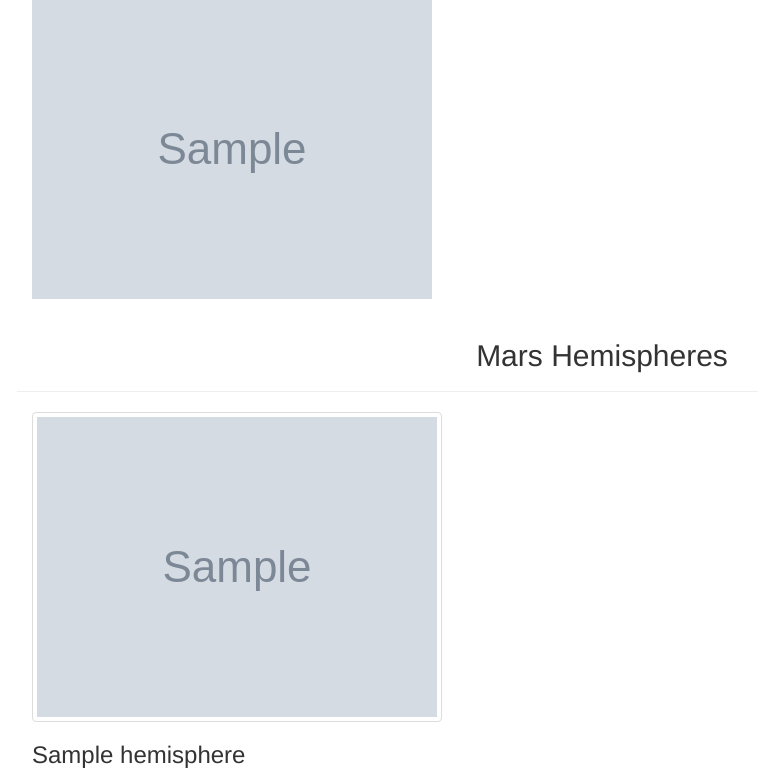
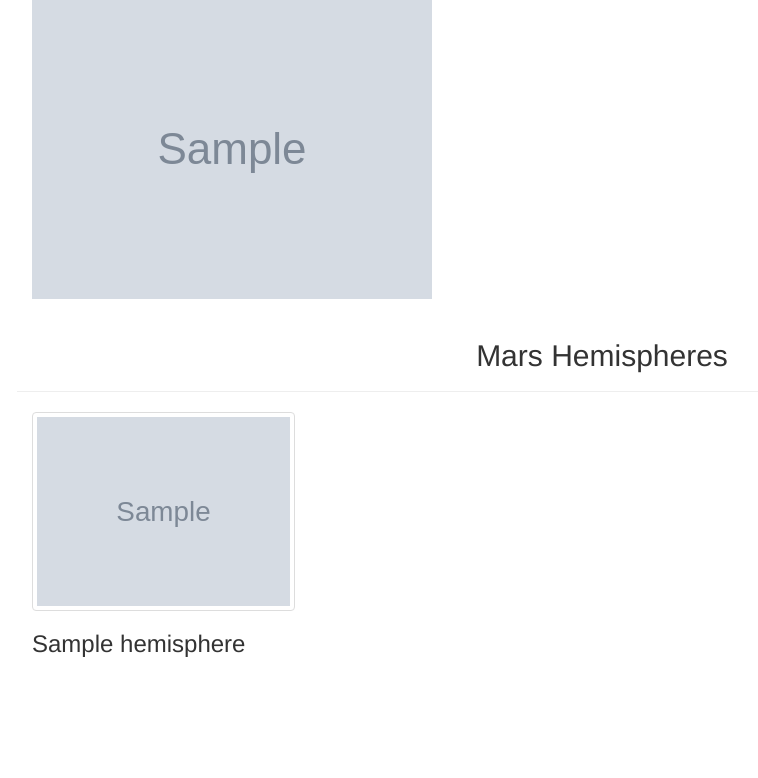
Before and after one commit to tamiespinosa/Mission-to-Mars, a Flask app: page / in a window 1280 px wide. Shown: the part 468-1246 px from the top of the page, without its empty margins (38-796 px from the left). After the commit the page ends 1125 px from the top, so only its background shows below. Run offline with Flask 2, Linux system fonts and the light colour scheme; grey boxes marked "Sample" are stand-in pictures; a database or web service that is not in the repository returns one stand-in record (values such as "Sample title"); some libraries are stand-ins or nearby versions.

Commit message:
Updating last part of boostrap functionality

```diff
--- a/templates/index.html
+++ b/templates/index.html
@@ -61,7 +61,7 @@
         </div>
 
         {% for hemisphere in mars.hemispheres %}
-        <div class="col-md-6">
+        <div class="col-md-3">
           <div>
             <img class="img-responsive img-thumbnail" src="{{hemisphere.img_url}}" alt="Hemisphere-image">
             <div class="caption">
```
